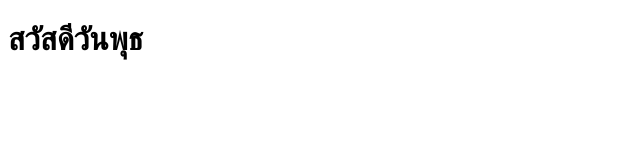
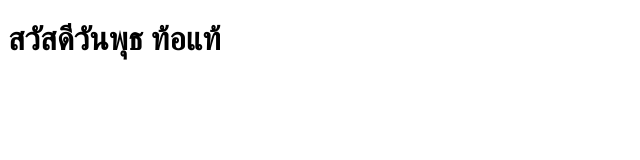
Before and after one commit to PhatthanatphonC/my-learn-git-exercise, a plain HTML site: page index.html in a window 1280 px wide. Shown: the whole page, without its empty margins (0-640 px from the left). Drawn offline with Linux system fonts and the light colour scheme.

Commit message:
index - add text in body h1

```diff
--- a/index.html
+++ b/index.html
@@ -4,6 +4,6 @@
     <title>My First Web Page</title>
 </head>
 <body>
-    <h1>สวัสดีวันพุธ</h1>
+    <h1>สวัสดีวันพุธ ท้อแท้</h1>
 </body>
 </html>
```
